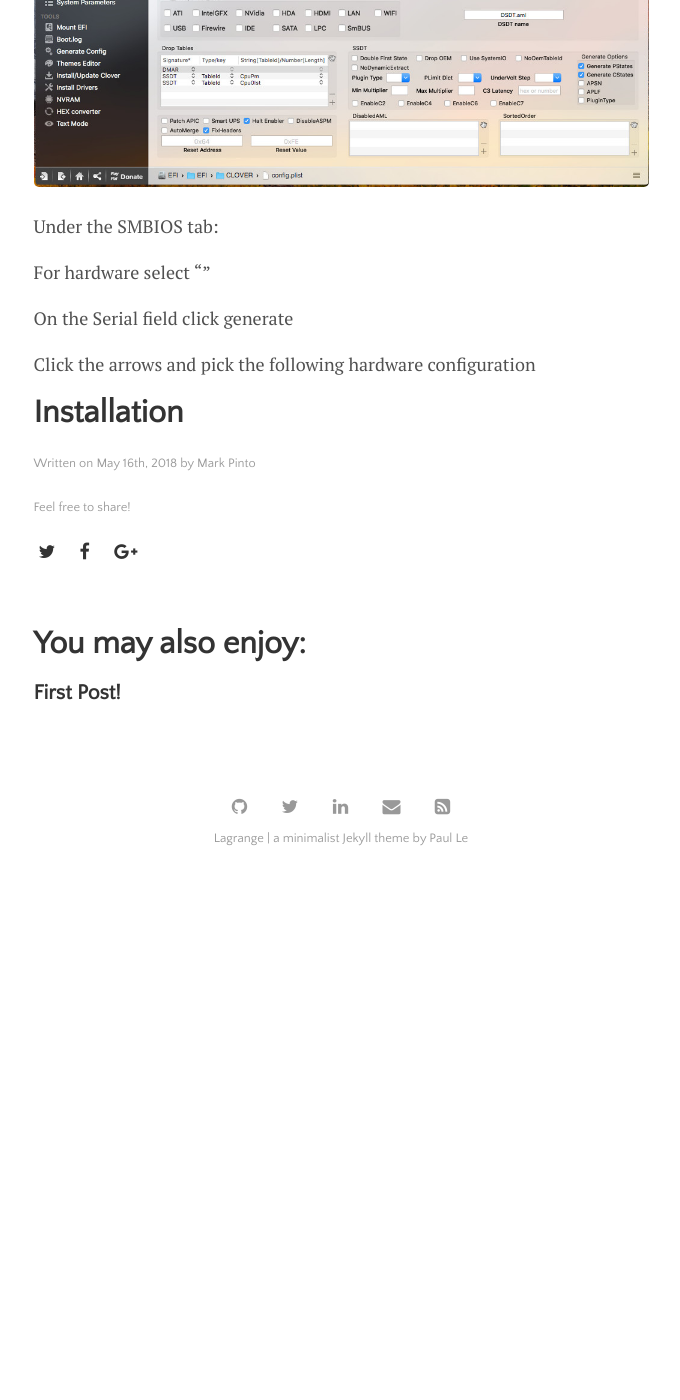
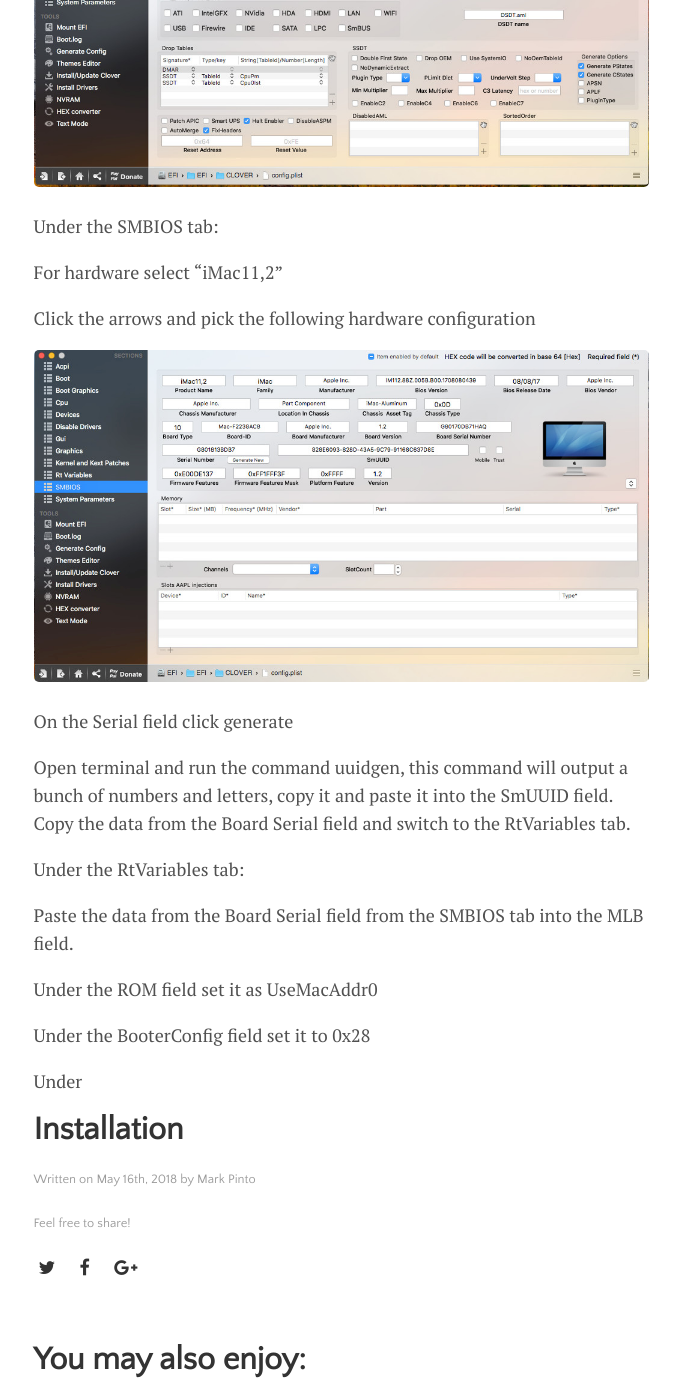
Before and after one commit to MarkPinto/MarkPinto.github.io, a Jekyll site: the page built from _posts/2018-05-16-Hackintoshing-My-PC.md, in a window 1280 px wide and 1400 px high, scrolled down 5960 px. Shown: the whole window, without its empty margins (299-979 px from the left). Built offline with Jekyll 4.4.1, drawn with Linux system fonts in a browser that asks for light colours; before the commit the page ends 6844 px from its top, so only the background shows below that.

Commit message:
Post WIP

```diff
--- a/_posts/2018-05-16-Hackintoshing-My-PC.md
+++ b/_posts/2018-05-16-Hackintoshing-My-PC.md
@@ -121,13 +121,25 @@
 
 Under the SMBIOS tab:
 
-For hardware select ""
+For hardware select "iMac11,2"
+
+Click the arrows and pick the following hardware configuration
+
+![SMBIOS Tab](/assets/img/2018-05-16-Hackintoshing-My-PC/hackintosh_smbios.jpg "Selecting iMac11,2")
 
 On the Serial field click generate
 
+Open terminal and run the command uuidgen, this command will output a bunch of numbers and letters, copy it and paste it into the SmUUID field. Copy the data from the Board Serial field and switch to the RtVariables tab.
 
+Under the RtVariables tab:
 
-Click the arrows and pick the following hardware configuration
+Paste the data from the Board Serial field from the SMBIOS tab into the MLB field.
+
+Under the ROM field set it as UseMacAddr0
+
+Under the BooterConfig field set it to 0x28
+
+Under
 
 
 # Installation
```
